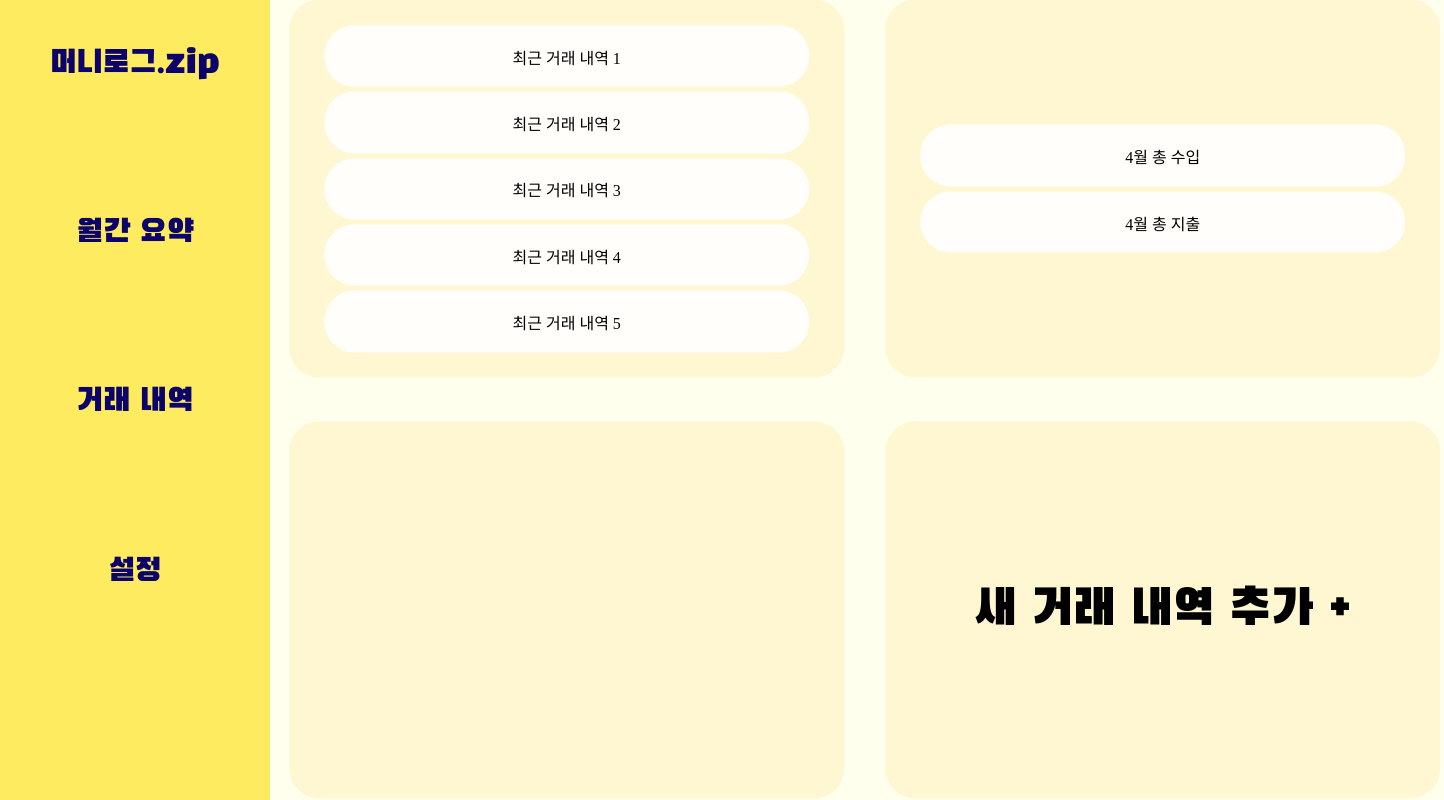
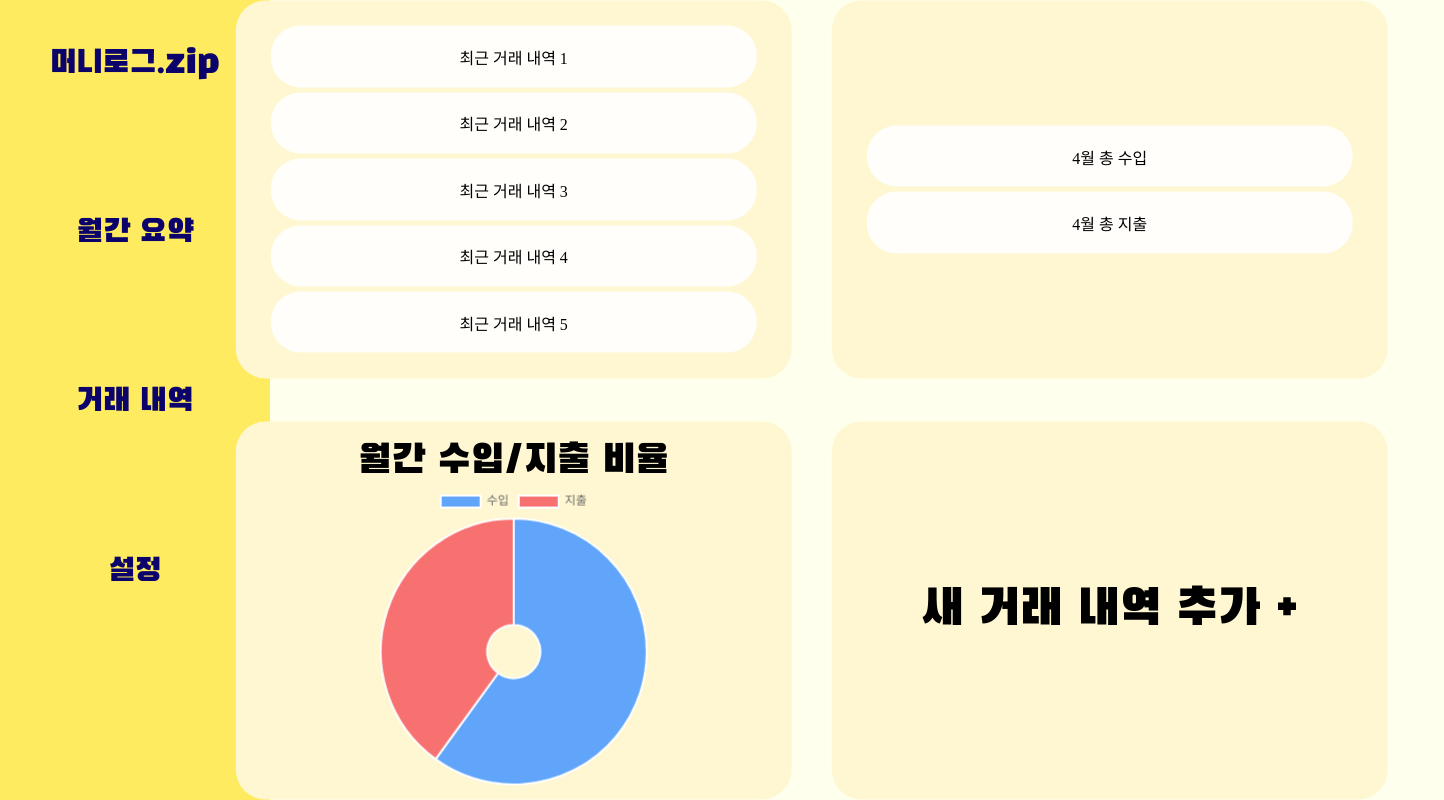
Before and after one commit to ByeongwooAn/-Skeletone-Project-Household-Ledger, a Vue app: page / in a window 1280 px wide. Shown: the whole page, 1444 px wide, since content can reach past the window. Built offline with nearby package versions, Linux system fonts and the light colour scheme.

Commit message:
feat: 메인화면에 도넛차트 추가
1. 메인화면에 월간 수입/지출 비율을 보여주는 도넛차트를 추가했습니다.

```diff
--- a/db.json
+++ b/db.json
@@ -5,42 +5,48 @@
             "type": "income",
             "date": "2025-04-01",
             "category": "주수입",
-            "amount": 2000000
+            "amount": 2000000,
+            "memo": "메모"
         },
         {
             "id": 2,
             "type": "expense",
             "date": "2025-04-05",
             "category": "식비",
-            "amount": 25000
+            "amount": 25000,
+            "memo": "메모"
         },
         {
             "id": 3,
             "type": "income",
             "date": "2025-04-07",
             "category": "기타",
-            "amount": 100000
+            "amount": 100000,
+            "memo": "메모"
         },
         {
             "id": 4,
             "type": "income",
             "date": "2025-04-10",
             "category": "부수입",
-            "amount": 300000
+            "amount": 300000,
+            "memo": "메모"
         },
         {
             "id": 5,
             "type": "expense",
             "date": "2025-04-12",
             "category": "쇼핑",
-            "amount": 50000
+            "amount": 50000,
+            "memo": "메모"
         },
         {
             "id": 6,
             "type": "expense",
             "date": "2025-04-15",
             "category": "건강/의료",
-            "amount": 100000
+            "amount": 100000,
+            "memo": "메모"
         }
     ]
 }
--- a/package.json
+++ b/package.json
@@ -11,9 +11,11 @@
   "dependencies": {
     "@vueuse/core": "^13.1.0",
     "axios": "^1.8.4",
+    "chart.js": "^4.4.8",
     "json-server": "^1.0.0-beta.3",
     "pinia": "^3.0.1",
     "vue": "^3.5.13",
+    "vue-chartjs": "^5.3.2",
     "vue-router": "^4.5.0"
   },
   "devDependencies": {
--- a/src/App.vue
+++ b/src/App.vue
@@ -8,7 +8,8 @@ const isMobile = useMediaQuery("(max-width: 394px)");
 
 <template>
     <div id="container">
-        <component :is="isMobile ? MenuBarMobile : MenuBar" />
+        <div><component :is="isMobile ? MenuBarMobile : MenuBar" /></div>
+
         <div id="page-rendering-div"><RouterView /></div>
     </div>
 </template>
--- a/src/components/MainComponent.vue
+++ b/src/components/MainComponent.vue
@@ -1,6 +1,7 @@
 <script setup>
 import "../css/mainview.css";
 import { RouterLink } from "vue-router";
+import DoughnutChart from "./cashmonth/DoughnutChart.vue";
 </script>
 
 <template>
@@ -18,7 +19,10 @@ import { RouterLink } from "vue-router";
             <div id="recent-deal">4월 총 지출</div>
         </div>
 
-        <div id="main-attribute-div3"></div>
+        <div id="main-attribute-div3">
+            <div>월간 수입/지출 비율</div>
+            <div id="doughnutchart-div"><DoughnutChart /></div>
+        </div>
 
         <div id="main-attribute-div4">
             <RouterLink to="/cashflow">새 거래 내역 추가 +</RouterLink>
--- a/src/components/MobileMainComponent.vue
+++ b/src/components/MobileMainComponent.vue
@@ -1,29 +1,66 @@
 <script setup>
-import '../css/mainviewmobile.css';
-import { RouterLink } from 'vue-router';
+import "../css/mainviewmobile.css";
+import { RouterLink } from "vue-router";
 </script>
 
 <template>
     <div class="page-wrapper">
         <div id="mobile-main-div1" class="mobile-mainview-div">
-      <div id="mobile-mainview-text1" class="mobile-mainview-text">4월 수입 지출 총액</div>
-      <div id="mobile-main-adttribute1" class="mobile-main-attribute-div">수입 총액</div>
-      <div id="mobile-main-adttribute2" class="mobile-main-attribute-div">지출 총액</div>
+            <div id="mobile-mainview-text1" class="mobile-mainview-text">
+                4월 수입 지출 총액
+            </div>
+            <div id="mobile-main-adttribute1" class="mobile-main-attribute-div">
+                수입 총액
+            </div>
+            <div id="mobile-main-adttribute2" class="mobile-main-attribute-div">
+                지출 총액
+            </div>
         </div>
         <div id="mobile-main-div2" class="mobile-mainview-div">
-      <div id="mobile-mainview-text2" class="mobile-mainview-text">연간 수입 지출 비율</div>
+            <div id="mobile-mainview-text2" class="mobile-mainview-text">
+                월간 수입 지출 비율
+            </div>
         </div>
         <div id="mobile-main-div3" class="mobile-mainview-div">
-      <div id="mobile-mainview-text3" class="mobile-mainview-text">4월 최근 거래 내역</div>
-      <div id="mobile-main-deal-report1" class="mobile-main-attribute-div">거래 내역1</div>
-      <div id="mobile-main-deal-report2" class="mobile-main-attribute-div">거래 내역2</div>
-      <div id="mobile-main-deal-report3" class="mobile-main-attribute-div">거래 내역3</div>
-      <div id="mobile-main-deal-report4" class="mobile-main-attribute-div">거래 내역4</div>
-      <div id="mobile-main-deal-report5" class="mobile-main-attribute-div">거래 내역5</div>
+            <div id="mobile-mainview-text3" class="mobile-mainview-text">
+                4월 최근 거래 내역
+            </div>
+            <div
+                id="mobile-main-deal-report1"
+                class="mobile-main-attribute-div"
+            >
+                거래 내역1
+            </div>
+            <div
+                id="mobile-main-deal-report2"
+                class="mobile-main-attribute-div"
+            >
+                거래 내역2
+            </div>
+            <div
+                id="mobile-main-deal-report3"
+                class="mobile-main-attribute-div"
+            >
+                거래 내역3
+            </div>
+            <div
+                id="mobile-main-deal-report4"
+                class="mobile-main-attribute-div"
+            >
+                거래 내역4
+            </div>
+            <div
+                id="mobile-main-deal-report5"
+                class="mobile-main-attribute-div"
+            >
+                거래 내역5
+            </div>
         </div>
         <RouterLink to="/cashflow"
             ><div id="mobile-main-div4" class="mobile-mainview-div">
-        <div id="mobile-mainview-text4" class="mobile-mainview-text">새 거래 내역 추가 +</div>
+                <div id="mobile-mainview-text4" class="mobile-mainview-text">
+                    새 거래 내역 추가 +
+                </div>
             </div></RouterLink
         >
     </div>
--- /dev/null
+++ b/src/components/cashmonth/DoughnutChart.vue
@@ -0,0 +1,35 @@
+<script setup>
+import { Doughnut } from "vue-chartjs";
+import {
+    Chart as ChartJS,
+    Title,
+    Tooltip,
+    Legend,
+    ArcElement,
+    CategoryScale,
+    plugins,
+} from "chart.js";
+
+ChartJS.register(Title, Tooltip, Legend, ArcElement, CategoryScale);
+
+const chartData = {
+    labels: ["수입", "지출"],
+    datasets: [
+        {
+            label: "My Dataset",
+            data: [60, 40],
+            backgroundColor: ["#60a5fa", "#f87171"],
+            hoverOffset: 10,
+        },
+    ],
+};
+
+const chartOptions = {
+    responsive: true,
+    cutout: "20%",
+};
+</script>
+
+<template>
+    <Doughnut :data="chartData" :options="chartOptions" />
+</template>
--- a/src/css/main.css
+++ b/src/css/main.css
@@ -1,14 +1,19 @@
 * {
-  padding: 0px;
-  margin: 0px;
+    padding: 0px;
+    margin: 0px;
 }
 
 body {
-  background-color: #feffed;
+    background-color: #feffed;
 }
 
 #container {
     display: flex;
+}
+
+#page-rendering-div {
+    width: 100%;
+    height: 100vh;
 }
 
 /* 모바일 버전 */
@@ -16,4 +21,8 @@ body {
     #container {
         display: block;
     }
+
+    #page-rendering-div {
+        width: 100%;
+    }
 }
--- a/src/css/mainview.css
+++ b/src/css/mainview.css
@@ -4,7 +4,7 @@
     height: 798.96px;
     top: 50%;
     left: 50%;
-    transform: translate(-25%, -50%);
+    transform: translate(-35%, -50%);
 }
 
 #main-view-box > div {
@@ -15,15 +15,6 @@
     align-content: center;
     justify-items: center;
     float: left;
-}
-
-#main-view-box > div > div {
-    text-align: center;
-    align-content: center;
-    width: 485.18px;
-    height: 61.39px;
-    background-color: #fffefa;
-    border-radius: 30px;
 }
 
 #main-attribute-div1 {
@@ -39,6 +30,8 @@
 #main-attribute-div3 {
     margin-right: 20.04px;
     margin-top: 21.745px;
+    font-family: "Black Han Sans";
+    font-size: 40px;
 }
 
 #main-attribute-div4 {
@@ -51,8 +44,25 @@
 
 #recent-deal-first {
     margin-top: 0px;
+    text-align: center;
+    align-content: center;
+    width: 485.18px;
+    height: 61.39px;
+    background-color: #fffefa;
+    border-radius: 30px;
 }
 
 #recent-deal {
     margin-top: 5px;
+    text-align: center;
+    align-content: center;
+    width: 485.18px;
+    height: 61.39px;
+    background-color: #fffefa;
+    border-radius: 30px;
 }
+
+#doughnutchart-div {
+    height: 300px;
+    width: 300px;
+}
```
Also changed, not shown: 1 other file (tests, documents, lock files or other folders). Lines whose indentation alone changed are shown as unchanged.
